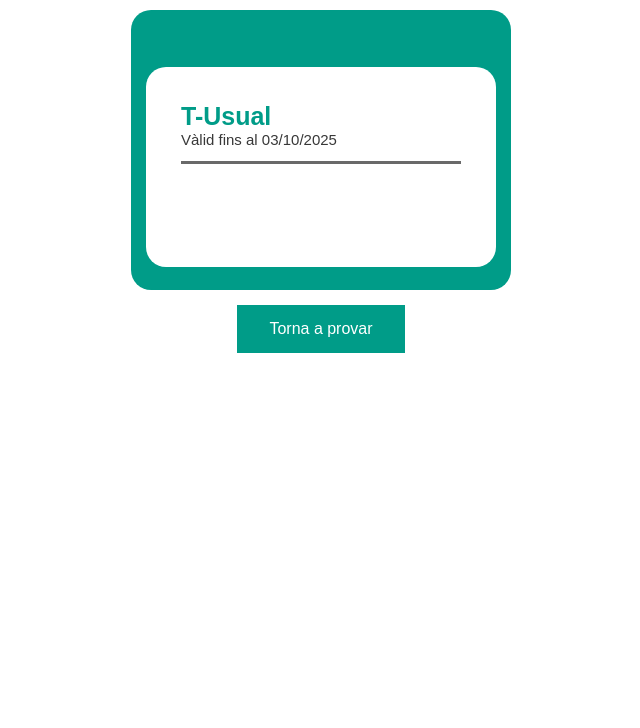
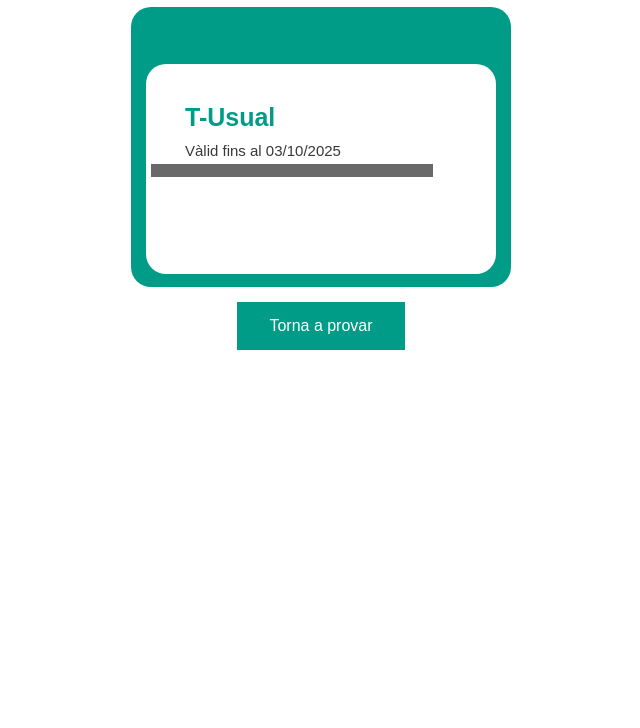
Before and after one commit to anxalito/tmobi, a plain HTML site: page index.html in a window 1280 px wide. Shown: the part 72-800 px from the top of the page, without its empty margins (319-959 px from the left). Drawn offline with Linux system fonts and the light colour scheme.

Commit message:
Update estils.css

```diff
--- a/estils.css
+++ b/estils.css
@@ -1,5 +1,6 @@
-body {
+* {
     padding: 5px;
+    margin: 0px;
 }
 
 
```
